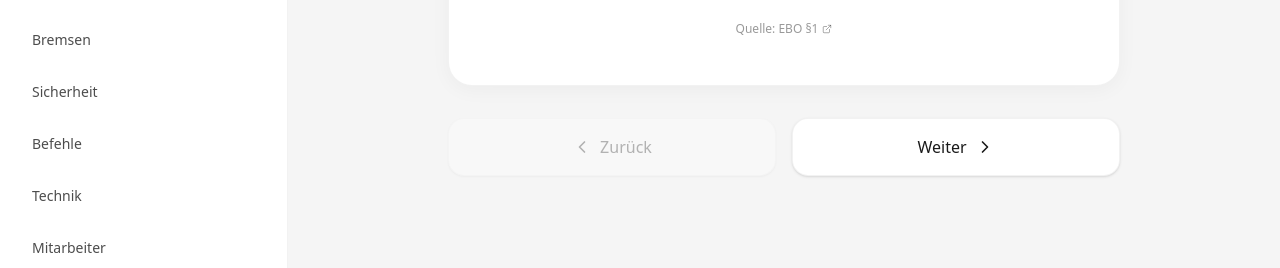
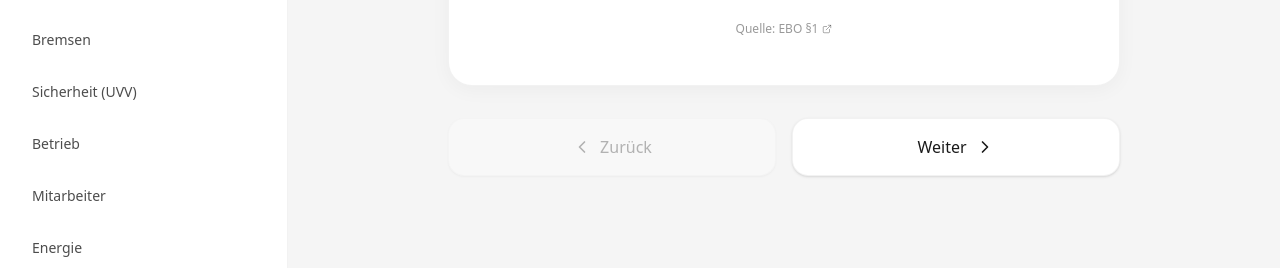
Before and after one commit to angrybotde/Tf-Trainer, a React (Vite) app: page / in a window 1280 px wide. Shown: the part 435-703 px from the top of the page. Built offline with nearby package versions, Linux system fonts and the light colour scheme.

Commit message:
Updated Questions

```diff
--- a/src/data/questions.ts
+++ b/src/data/questions.ts
@@ -427,7 +427,7 @@ export const QUESTIONS: Question[] = [
   // --- UVV: SICHERHEIT ---
   {
     id: 'uvv_1',
-    theme: 'Sicherheit',
+    theme: 'Sicherheit (UVV)',
     question: 'Wie groß ist der Sicherheitsabstand zu unter Spannung stehenden Oberleitungen?',
     answer: 'Mindestens 1,50 Meter (Unterwiesene). 3,00 Meter (nicht Unterwiesene).',
     options: [
@@ -519,7 +519,7 @@ export const QUESTIONS: Question[] = [
   },
   {
     id: 'ext_6',
-    theme: 'Befehle',
+    theme: 'Zugfahrt',
     question: 'Darf ein Befehl über Funk diktiert werden?',
     answer: 'Ja, wenn der Zug steht.',
     options: [
@@ -534,7 +534,7 @@ export const QUESTIONS: Question[] = [
   },
   {
     id: 'ext_7',
-    theme: 'Technik',
+    theme: 'Betrieb',
     question: 'Was ist die "Sifa"?',
     answer: 'Sicherheitsfahrschaltung zur Überwachung der Dienstfähigkeit des Tf.',
     options: [
```
